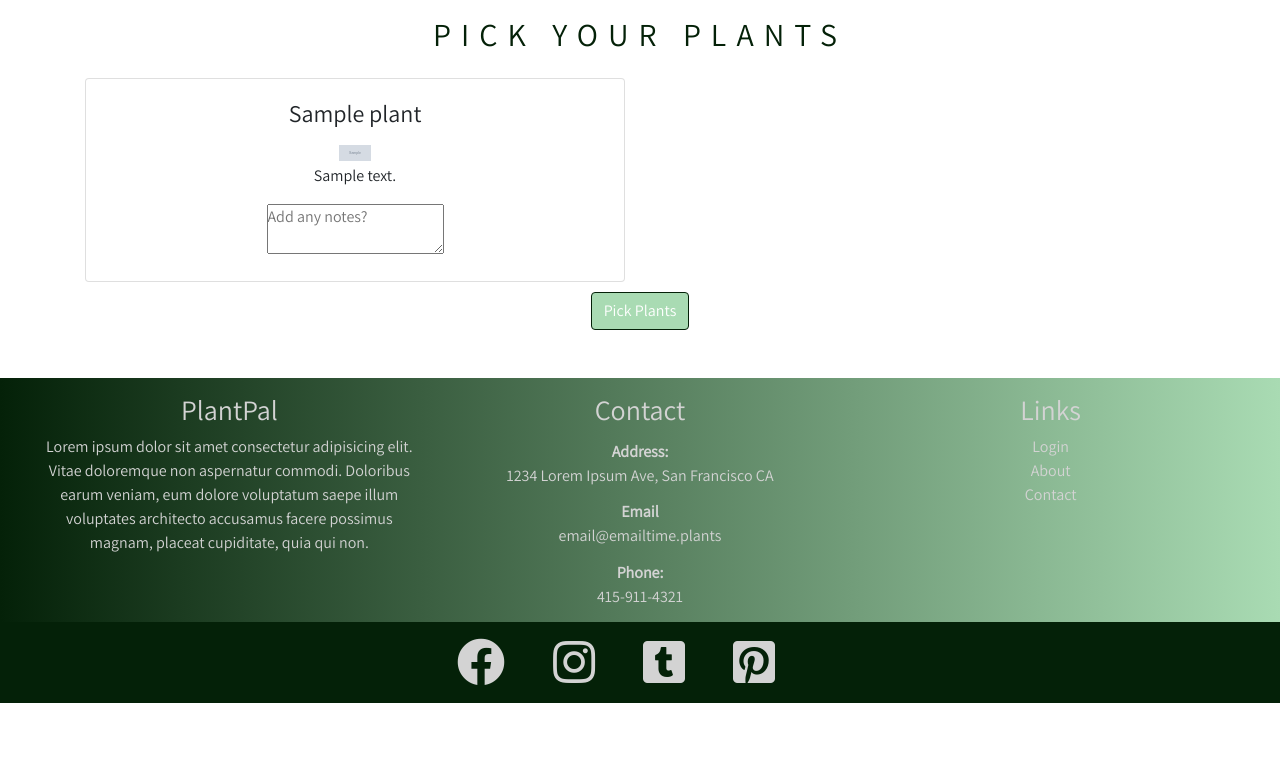
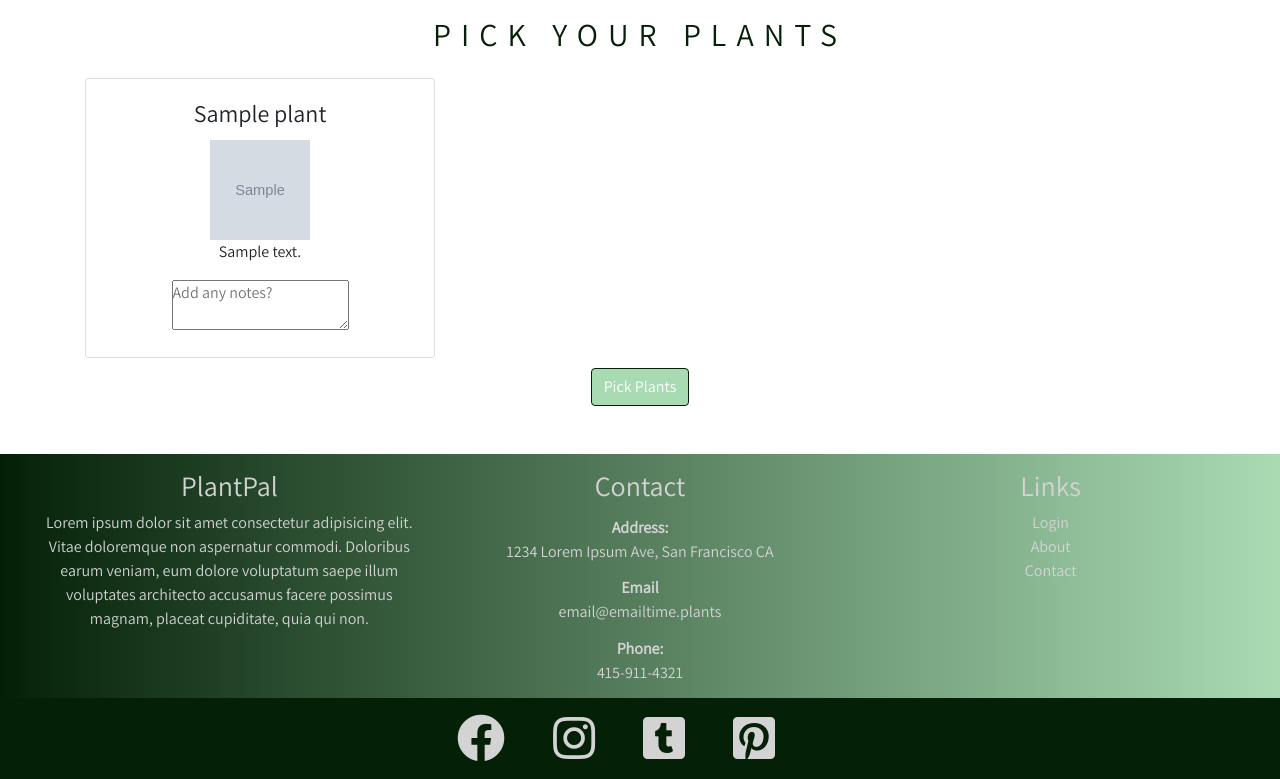
Before and after one commit to Ghenet/PlantPal, a Python web app: template templates/plants.html in a window 1280 px wide. Shown: the part 56-835 px from the top of the page. Before the commit the page ends 759 px from the top, so only its background shows below. Run offline with Jinja, Linux system fonts and the light colour scheme; the template is opened without the code that fills it: most values are stand-ins (such as "Sample title", 1, 10 or a date in 2020); grey boxes marked "Sample" are stand-in pictures; some libraries are stand-ins or nearby versions.

Commit message:
update styles and fixed creating user's plants

```diff
--- a/static/main.css
+++ b/static/main.css
@@ -52,6 +52,7 @@
   /* background: url("https://images.unsplash.com/photo-1457530378978-8bac673b8062?ixlib=rb-1.2.1&ixid=eyJhcHBfaWQiOjEyMDd9&auto=format&fit=crop&w=1500&q=80"); */
   background-position: center;
   background-size: cover;
+  background-attachment: fixed;
 }
 
 #header div h1{
@@ -70,6 +71,7 @@
 }
 
 .btn-outline-primary{
+  background: #a9dbb3;
   border: 1px solid #042108
 }
 
@@ -84,7 +86,7 @@
 }
 
 .btn-outline-primary:hover {
-  background: #a9dbb3;
+  background: white;
   border-color: #042108
 }
 
--- a/static/main.js
+++ b/static/main.js
@@ -22,7 +22,7 @@
     for (var i = 0; i < selected.length; i++) {
       selection.push(selected[i].getAttribute("data-id"));
       // debugger;
-      notes.push(selected[0].childNodes[1].childNodes[9].value);
+      notes.push(selected[i].childNodes[1].childNodes[7].value);
     }
     console.log(selection);
     console.log(notes);
--- a/templates/index.html
+++ b/templates/index.html
@@ -81,7 +81,6 @@
               Some quick example text to build on the card title and make up the
               bulk of the card's content.
             </p>
-            <a href="#" class="btn btn-primary">Go somewhere</a>
           </div>
         </div>
       </div>
@@ -96,7 +95,6 @@
                             Some quick example text to build on the card title and make up the
                             bulk of the card's content.
                         </p>
-                        <a href="#" class="btn btn-primary">Go somewhere</a>
                     </div>
                 </div>
         </div>
@@ -111,7 +109,6 @@
                             Some quick example text to build on the card title and make up the
                             bulk of the card's content.
                         </p>
-                        <a href="#" class="btn btn-primary">Go somewhere</a>
                     </div>
                 </div>
 
--- a/templates/plants.html
+++ b/templates/plants.html
@@ -14,11 +14,11 @@
     <div class="container">
         <div class="row">
         {% for plant in plants %}
-            <div class="col-sm-6">
+            <div class="col-md-4">
                 <div data-id={{plant.id}} class="card plant-box" >
                     <div class=card-body>
                         <h4 class="card-title">{{plant.name}}</h4>
-                        <img src="{{plant.image}}" class="card-img-left mr-10" alt="..." style="height: 1rem;width: 2rem;">
+                        <img src="{{plant.image}}" class="card-img-left mr-10" alt="..." style="height: 100px;width: 100px;">
                         <p class="card-text">{{plant.description}}</p>
                         <textarea placeholder="Add any notes?" ></textarea>
                     </div>
```
Also changed, not shown: plant-pal.db.
